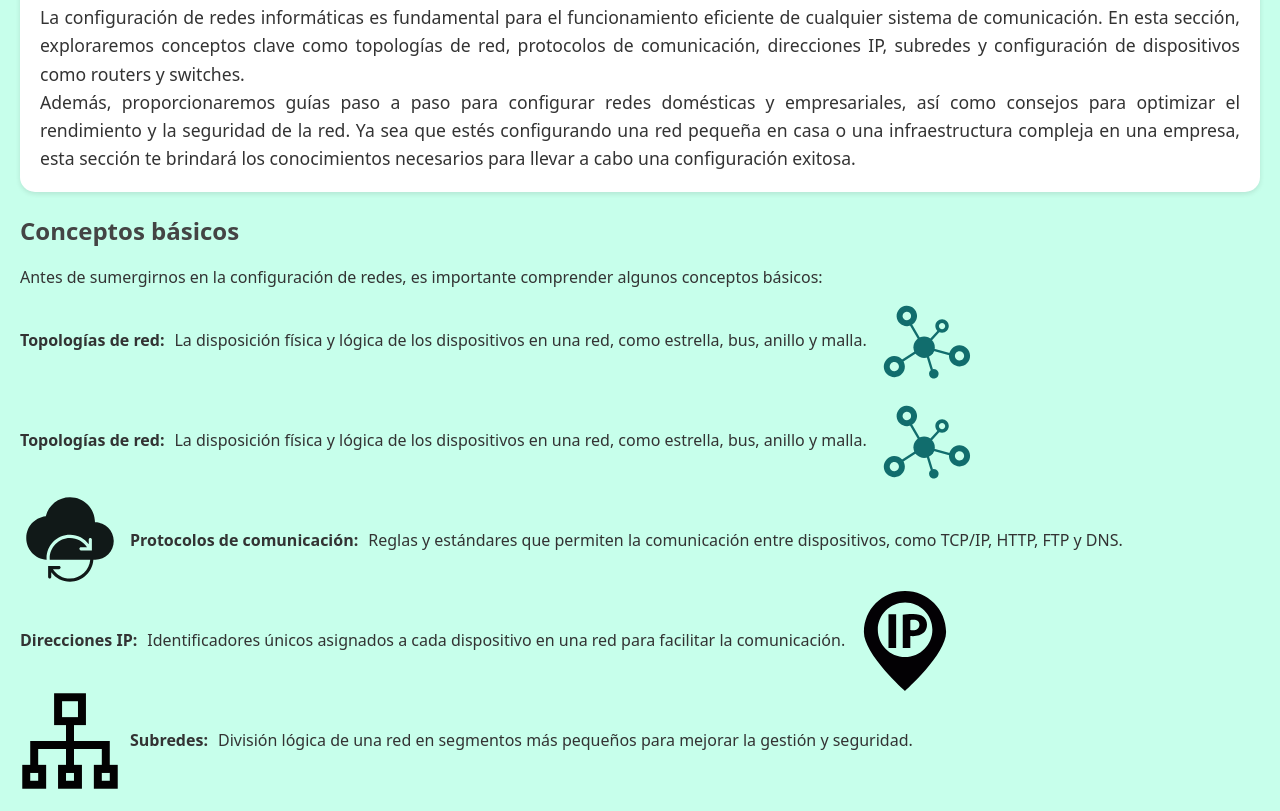
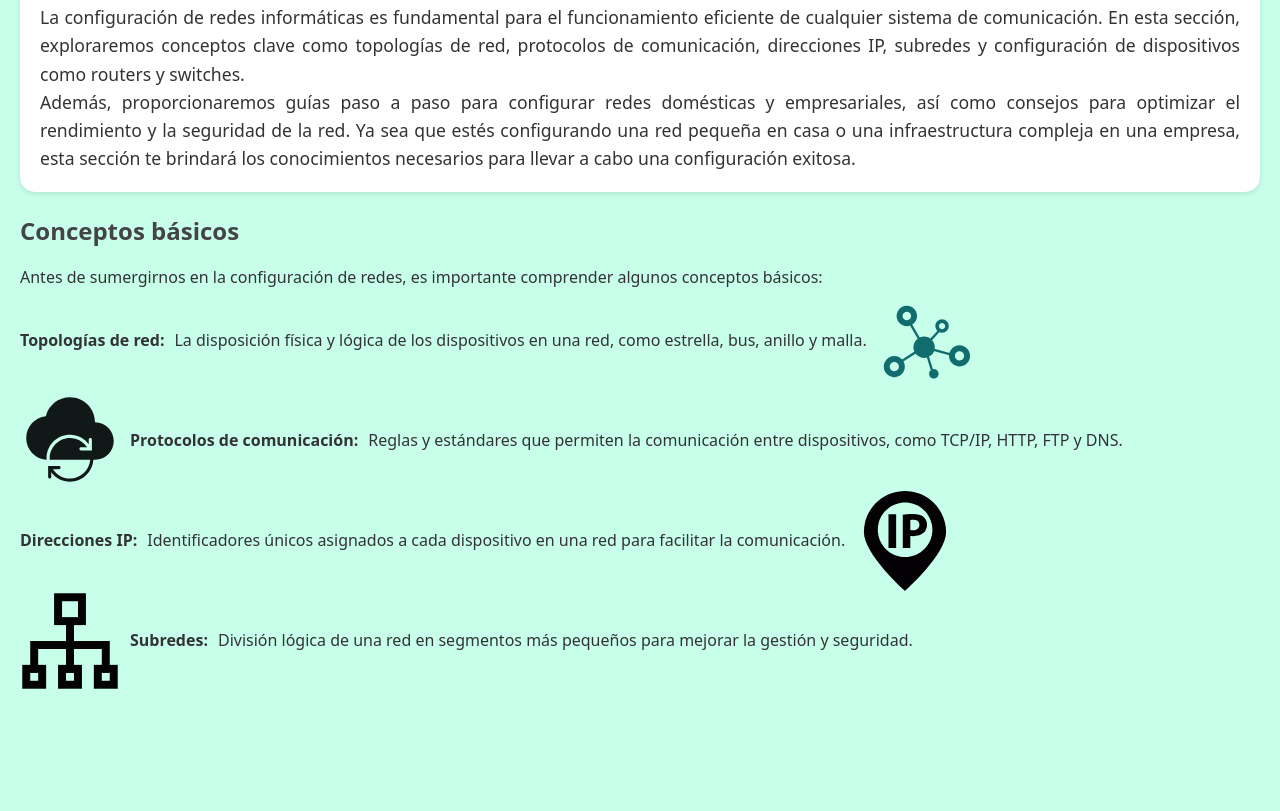
Before and after one commit to Masternitro/AprendeSolo, a plain HTML site: page modulos/redes.html in a window 1280 px wide. Shown: the part 748-1559 px from the top of the page. After the commit the page ends 1459 px from the top, so only its background shows below. Drawn offline with Linux system fonts and the light colour scheme.

Commit message:
Clean up network topologies section in redes.html
Removed redundant paragraph about network topologies.

```diff
--- a/modulos/redes.html
+++ b/modulos/redes.html
@@ -47,13 +47,6 @@
                 <img src="../svg/network-topology-1.svg" alt="Icono" width="100">
             </p>
 
-
-            <p style="display: flex; align-items: center; gap: 10px;">
-                <strong>Topologías de red:</strong> La disposición física y lógica de los dispositivos en una red, como estrella, bus, anillo y malla.
-                <img src="../svg/network-topology-1.svg" alt="Icono" width="100">
-            </p>
-
-
             <p style="display: flex; align-items: center; gap: 10px;">
                 <img src="../svg/protocol-com.svg" alt="Icono" width="100">
                 <strong>Protocolos de comunicación:</strong> Reglas y estándares que permiten la comunicación entre dispositivos, como TCP/IP, HTTP, FTP y DNS.
```
